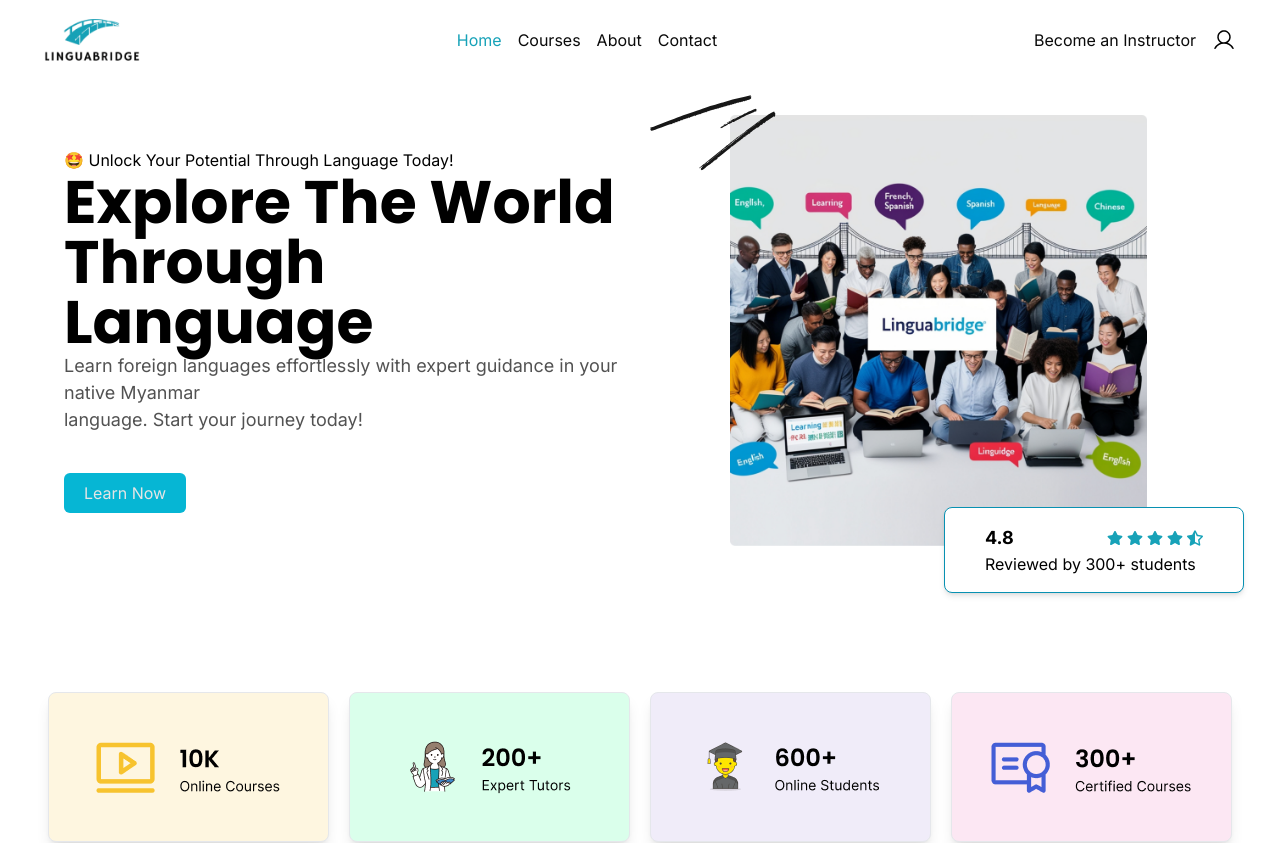
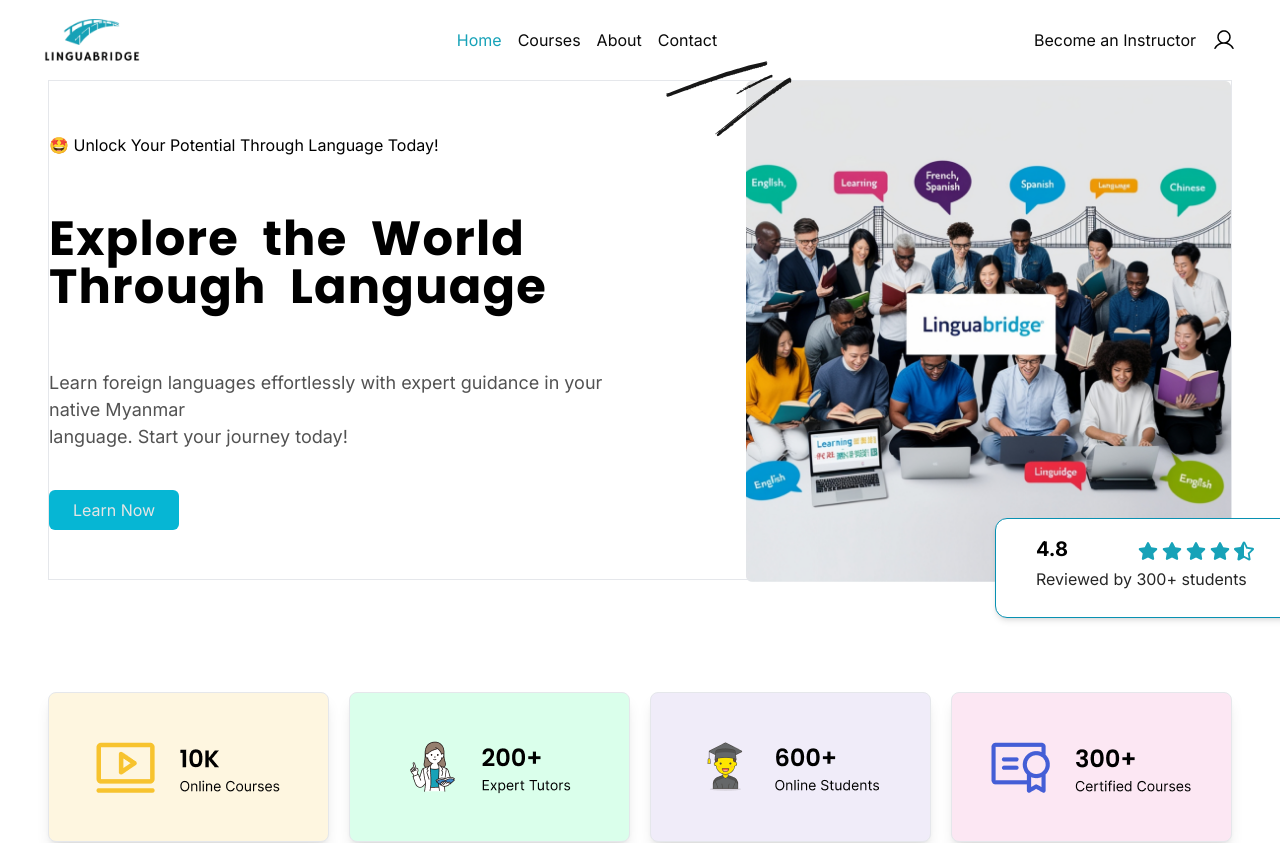
Before and after one commit to Yehtetaung158/mcf10_mcp7_linguabridge, a React (Vite) app: page / in a window 1280 px wide. Shown: the top 843 px of the page. Built offline with nearby package versions, Linux system fonts and the light colour scheme; a web font is replaced by a local one.

Commit message:
fixed bugs

```diff
--- a/src/feature/home/components/AppDownloadSection.jsx
+++ b/src/feature/home/components/AppDownloadSection.jsx
@@ -6,28 +6,29 @@
 
 const AppDownloadSection = () => {
   return (
-    <div className="border w-full h-[350px] bg-cyan-500 rounded-xl grid grid-cols-2 px-14">
-      <div className="flex flex-col gap-7 py-7">
-        <h1 className="text-xl font-bold text-neutral-50">
+    <div className="border w-full h-[300px] bg-cyan-500 rounded-xl grid grid-cols-2 mb-16">
+      <div className="flex flex-col m-10">
+        <h1 className="md:text-lg lg:text-xl font-bold text-neutral-50 mb-7">
           Download Our App - Learn Any Time, Anywhere
         </h1>
         <div className="flex gap-5 items-center justify-center">
           <img src={vector} alt="" className="border p-2" />
-          <p className="text-neutral-50">
+          <p className="md:text-md text-neutral-50">
             Download our app for easy access to all courses, progress tracking,
             and more. Learn languages at your convenience, wherever you are.
           </p>
         </div>
 
-        <div className="flex gap-5 justify-start">
+        <div className="flex gap-5 justify-start items-end">
           <img src={android} alt="Android" className="size-32 object-contain" />
           <img src={ios} alt="iOS" className="size-32 object-contain" />
         </div>
       </div>
+
       <img
         src={Iphone_Mockup}
         alt="Iphone Mockup"
-        className="h-[450px] absolute top-0 right-24"
+        className="h-[450px] absolute -top-9 right-10 tracking-wide"
       />
     </div>
   );
--- a/src/feature/home/components/IntroductionSection.jsx
+++ b/src/feature/home/components/IntroductionSection.jsx
@@ -12,59 +12,15 @@
 const IntroductionSection = () => {
   return (
     <div className="mx-auto">
-      {/* <div class="grid grid-cols-2 gap-4 h-[600px] w-full">
-        <div class="col-span-1 h-full flex flex-col py-3 ">
-          <div class="flex flex-col h-full py-10 justify-between">
-            <p class="text-pm_font_size">
-              🤩 Unlock Your Potential Through Language Today!
-            </p>
-            <h1 class="text-6xl font-header_font_style font-bold leading-tight">
-              Explore The World <br /> Through Language
-            </h1>
-            <p class="text-neutral-500 text-pl_font_size">
-              Learn foreign languages effortlessly with expert guidance in your
-              native Myanmar
-              <br /> language. Start your journey today!
-            </p>
-          </div>
-
-          <button class="bg-cyan-500 hover:bg-cyan-600  duration-300 text-neutral-100 px-5 py-2 rounded-md self-start mt-auto mb-10">
-            Learn Now
-          </button>
-        </div>
-
-        <div class="col-span-1 relative h-full w-full flex items-center justify-center">
-          <div className="w-[75%] relative">
-            <img
-              src={svg}
-              alt=""
-              className="absolute z-20 top-0 left-0 -translate-x-20 -translate-y-5"
-            />
-            <img
-              src={heroImg}
-              alt="Hero Image"
-              class="h-full w-full object-cover object-center"
-            />
-          </div>
-
-          <div class="absolute border border-cyan-600 z-30 w-[300px] bg-white p-2 rounded-lg shadow-md px-10 py-4 translate-x-7 translate-y-7 bottom-0 right-0">
-            <div class="flex justify-between">
-              <p class="font-bold text-lg">4.8</p>
-              <RatingStar totalStars={5} initialRating={4.5} />
-            </div>
-            <p>Reviewed by 300+ students</p>
-          </div>
-        </div>
-      </div> */}
-
-      <div className="grid md:grid-cols-1 md:gap-10 md:h-[500px] p-4 lg:grid-cols-2 gap-4 h-[600px] w-full">
+      <div className="grid md:grid-cols-1 md:gap-10 md:h-[500px]   lg:grid-cols-2 gap-4 h-[600px] w-full border">
+        {/* Left Section */}
         <div className="col-span-1 h-full flex flex-col py-3">
           <div className="flex flex-col h-full md:py-5 lg:py-10 justify-between">
             <p className="md:text-ps_font_size lg:text-pm_font_size">
               🤩 Unlock Your Potential Through Language Today!
             </p>
-            <h1 className="md:text-4xl lg:text-6xl  font-header_font_style font-bold leading-tight">
-              Explore The World <br /> Through Language
+            <h1 className="md:text-4xl lg:text-5xl font-header_font_style font-bold leading-tight tracking-wide [word-spacing:0.25em]">
+              Explore the World <br /> Through Language
             </h1>
             <p className="text-neutral-500 md:text-ps_font_size lg:text-pl_font_size">
               Learn foreign languages effortlessly with expert guidance in your
@@ -72,18 +28,18 @@
               <br /> language. Start your journey today!
             </p>
           </div>
-
-          <button className="bg-cyan-500 hover:bg-cyan-600 duration-300 text-neutral-100 px-5 py-2 rounded-md self-start mt-auto mb-10">
+          <button className="bg-cyan-500 hover:bg-cyan-600 duration-300 text-neutral-100 px-6 py-2 rounded-md self-start mt-auto mb-10">
             Learn Now
           </button>
         </div>
 
-        <div className="col-span-1 relative h-full w-full flex items-center justify-center">
-          <div className="w-[75%] relative">
+        {/* Right Section */}
+        <div className="col-span-1 relative h-full w-full flex   justify-end">
+          <div className="w-[85%] relative">
             <img
               src={svg}
               alt=""
-              className="absolute z-20 top-0 left-0 -translate-x-20 -translate-y-5"
+              className="absolute z-20 top-0 left-0 -translate-x-20 -translate-y-5 rounded-md"
             />
             <img
               src={heroImg}
@@ -92,12 +48,14 @@
             />
           </div>
 
-          <div className="absolute border border-cyan-600 z-30 w-[300px] bg-white p-2 rounded-lg shadow-md px-10 py-4 translate-x-7 translate-y-7 bottom-0 right-0">
+          <div className="absolute border border-cyan-600 z-30 w-[300px] h-[100px] bg-white p-2 rounded-xl shadow-md px-10 py-4 translate-x-16 translate-y-9 bottom-0 right-0">
             <div className="flex justify-between">
-              <p className="font-bold text-lg">4.8</p>
+              <p className="font-bold text-xl mb-1">4.8</p>
               <RatingStar totalStars={5} initialRating={4.5} />
             </div>
-            <p>Reviewed by 300+ students</p>
+            <p className="text-pm_font_size text-neutral-700">
+              Reviewed by 300+ students
+            </p>
           </div>
         </div>
       </div>
--- a/src/feature/home/components/LanguageSection.jsx
+++ b/src/feature/home/components/LanguageSection.jsx
@@ -99,9 +99,11 @@
           <GrLinkNext size={20} className="mx-auto text-black" />
         </button>
       </div>
-
-      <div className="flex flex-col mt-28 gap-10 relative">
-        <h2 className="text-4xl font-semibold tracking-wide">
+      <div className="flex flex-col mt-28 gap-8 relative">
+        {/* <h2 className="hidden xl:block xl:text-4xl font-bold">
+          Your Language Learning Journey in Your Pocket!
+        </h2> */}
+        <h2 className="hidden lg:block lg:text-3xl xl:text-4xl font-bold">
           Your Language Learning Journey in Your Pocket!
         </h2>
         <AppDownloadSection />
--- a/src/feature/home/components/RatingStar.jsx
+++ b/src/feature/home/components/RatingStar.jsx
@@ -9,6 +9,7 @@
         // Render full star
         stars.push(
           <FaStar
+            size={20}
             key={i}
             className="star"
             style={{ cursor: "default", color: "#17A2B8" }}
@@ -18,6 +19,7 @@
         // Render half star
         stars.push(
           <FaStarHalfAlt
+            size={20}
             key={i}
             className="star"
             style={{ cursor: "default", color: "#17A2B8" }}
@@ -27,6 +29,7 @@
         // Render empty star
         stars.push(
           <FaRegStar
+            size={20}
             key={i}
             className="star"
             style={{ cursor: "default", color: "#17A2B8" }}
--- a/src/feature/home/components/TestimonialSection.jsx
+++ b/src/feature/home/components/TestimonialSection.jsx
@@ -9,7 +9,9 @@
         alt="learner"
         className="border border-cyan-700 rounded-full"
       />
-      <p className="text-center text-4xl text-neutral-700">{data.review}</p>
+      <p className="text-center text-3xl font-semibold text-neutral-700 leading-tight tracking-wide [word-spacing:0.25em]">
+        {data.review}
+      </p>
       <RatingStar />
       <div className="flex gap-3 items-center justify-center">
         <p className="text-3xl font-bold">{data.name}</p>|
```
